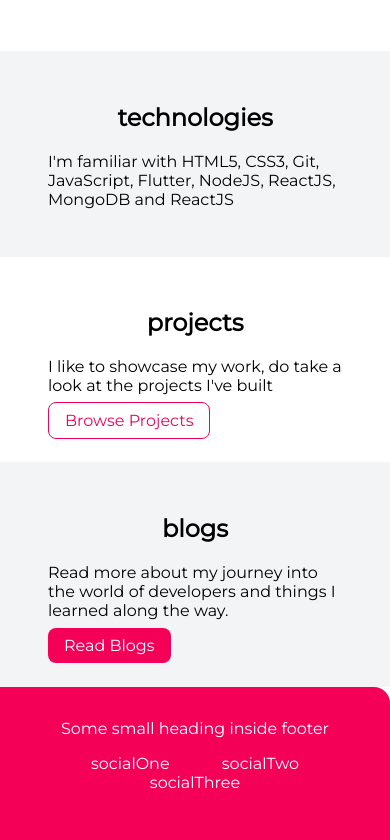
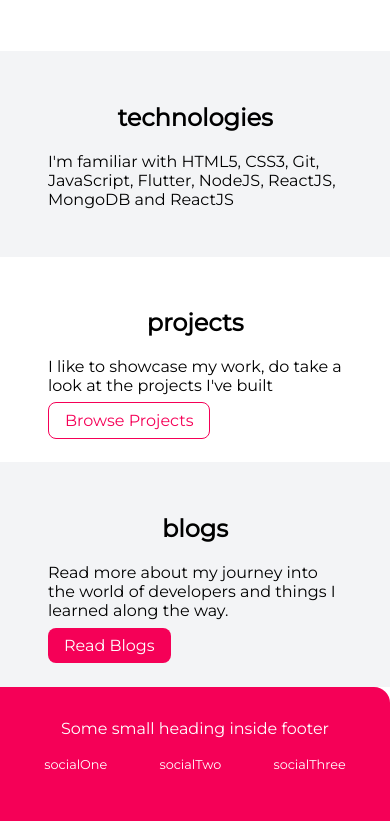
Before and after one commit to ShasheeshPurohit/Portfolio, a plain HTML site: page index.html in a window 390 px wide. Shown: the part 446-1286 px from the top of the page. Drawn offline with Linux system fonts and the light colour scheme.

Commit message:
media queries updated

```diff
--- a/css/queries.css
+++ b/css/queries.css
@@ -3,4 +3,9 @@
         text-align: center;
         font-size: 0.8rem;
     }
+
+    .footer .link{
+        color: white;
+        font-size: 0.8rem;
+    }
 }
```
